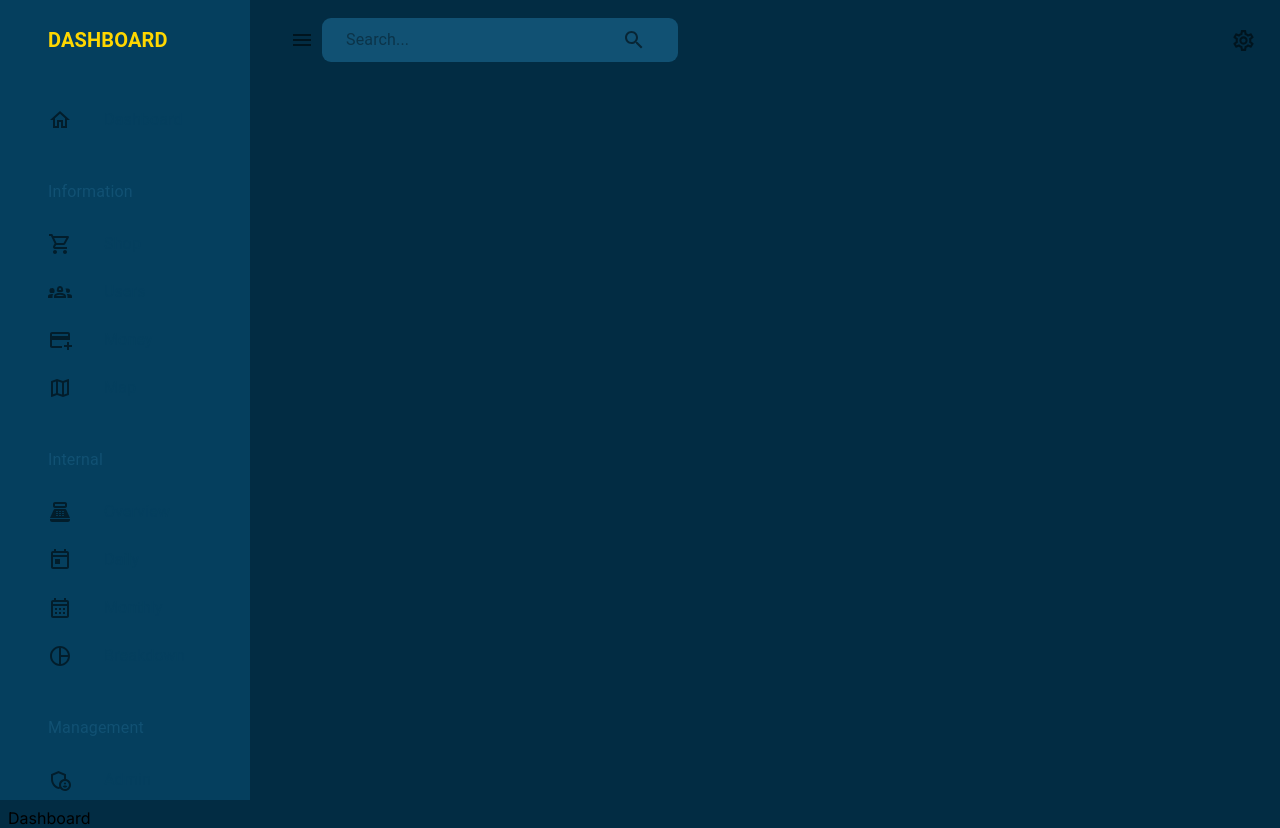
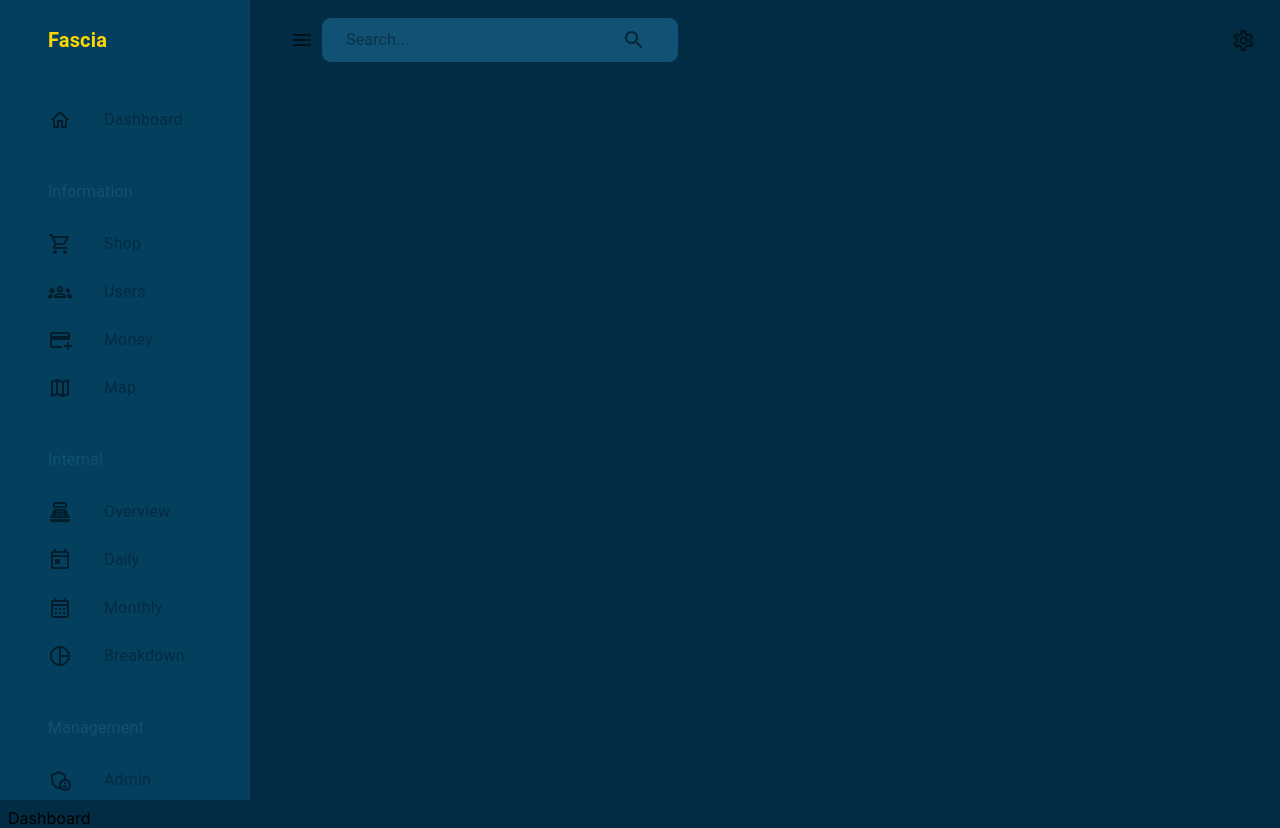
Before and after one commit to sushilpandeyy/Fascia, a React (Vite) app in the folder dashboardf/: page /dashboard in a window 1280 px wide. Built offline with nearby package versions, Linux system fonts and the light colour scheme.

Commit message:
Added Color

```diff
--- a/dashboardf/src/scenes/component/Sidebar.jsx
+++ b/dashboardf/src/scenes/component/Sidebar.jsx
@@ -37,7 +37,7 @@ import {
   } from "react-router-dom";
 import FlexBetween from "./FlexBetween";
 import sushil from "../assets/sushil.jpg";
-import { boxSizing } from "@mui/system";
+import { boxSizing, fontWeight } from "@mui/system";
 
 
 const navItems = [
@@ -131,7 +131,7 @@ const Sidebar = ({
                     <FlexBetween color="#115173">
                         <Box display="flex" alignItems="Center" gap="0.5rem">
                             <Typography variant="h6" fontWeight="bold" color="#FFD700">
-                                DASHBOARD
+                                Fascia
                             </Typography>
                         </Box>
                         {!isNonMobile && (
@@ -179,7 +179,10 @@ const Sidebar = ({
                                 >
                                   {icon}
                                 </ListItemIcon>
-                                <ListItemText primary={text} />
+                                <ListItemText primary={text}
+                                sx={{
+                                  color: "#022C43"
+                                }}/>
                       {active === lcText && (
                         <ChevronRightOutlined sx={{ ml: "auto" }} />
                                 )}
```
